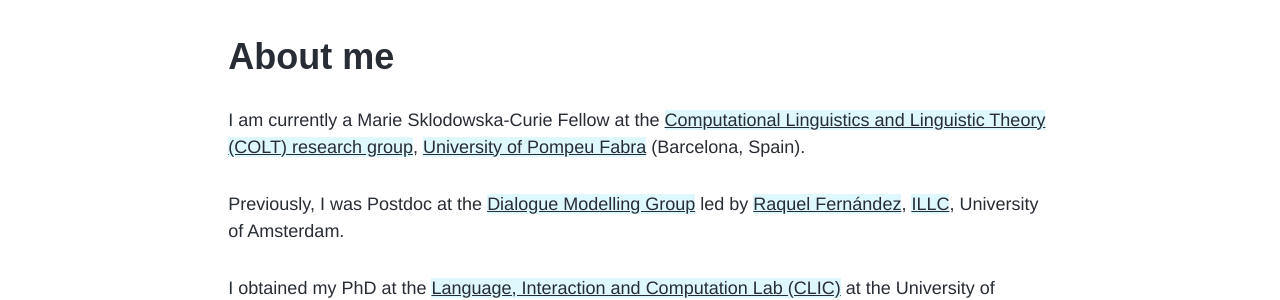
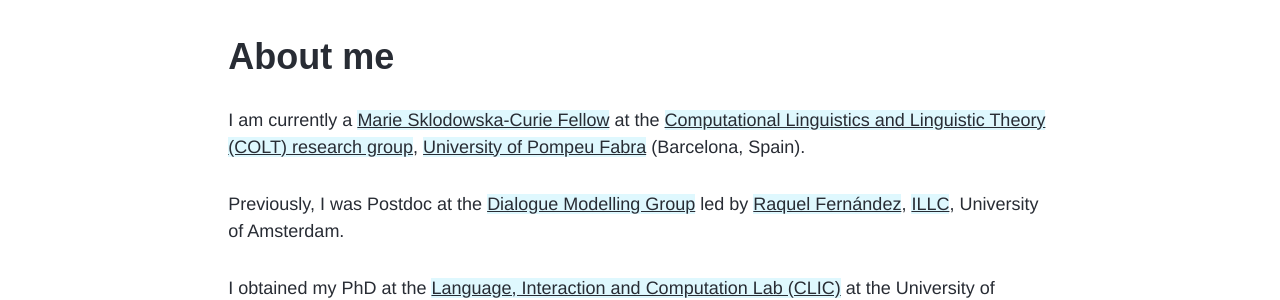
Before and after one commit to eliabruni/eliabruni.github.io, a Jekyll site: the page built from index.md, in a window 1280 px wide and 950 px high. Shown: the part 143-443 px from the top of the window. Built offline with Jekyll 4.4.1, drawn with Linux system fonts in a browser that asks for light colours; nearby versions of some CDN libraries; the list of posts is cut into pages by our own code; part of the change alters nothing that is shown.

```diff
--- a/index.md
+++ b/index.md
@@ -6,7 +6,7 @@ title: ""
 
 # About me
 
-I am currently a Marie Sklodowska-Curie Fellow at the [Computational Linguistics and
+I am currently a [Marie Sklodowska-Curie Fellow](https://ec.europa.eu/research/mariecurieactions/) at the [Computational Linguistics and
 Linguistic Theory (COLT) research group](https://www.upf.edu/web/colt), [University of Pompeu Fabra](https://www.upf.edu/) (Barcelona, Spain).
 
 Previously, I was Postdoc at the
```
